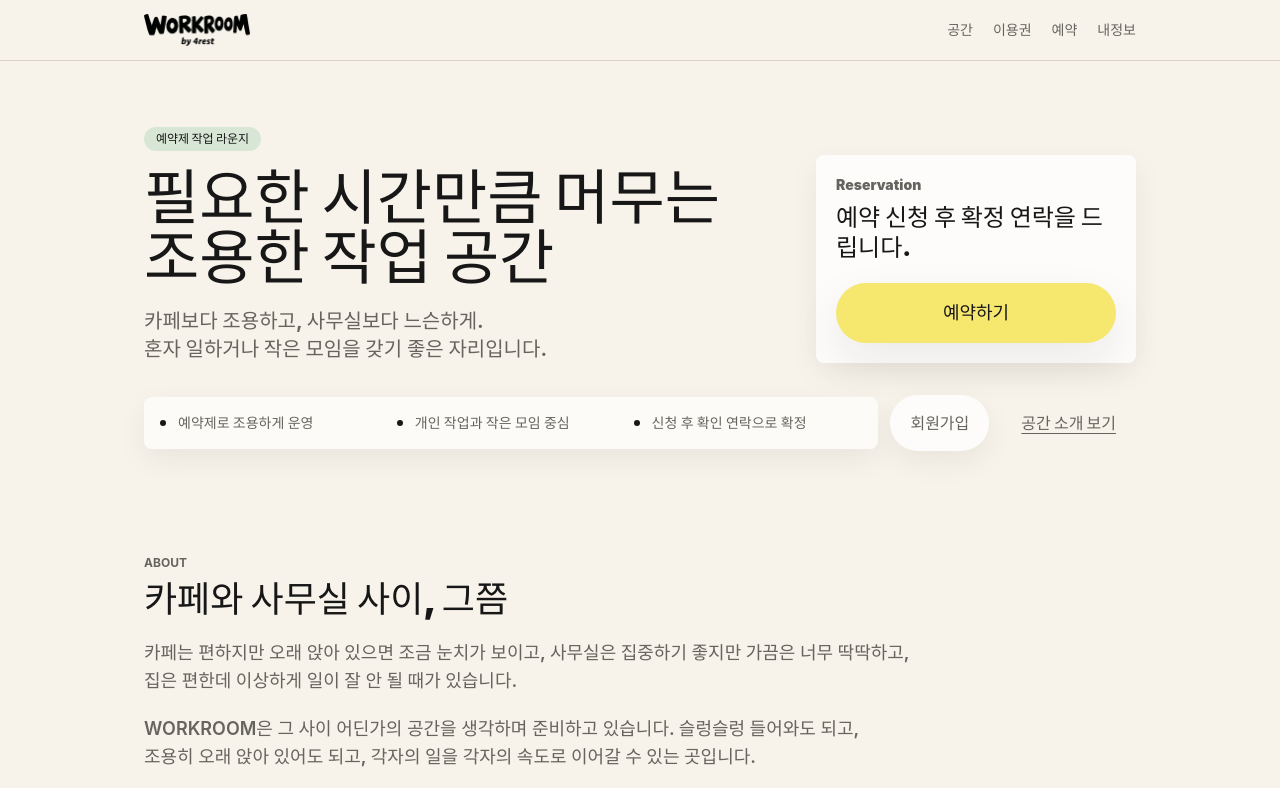
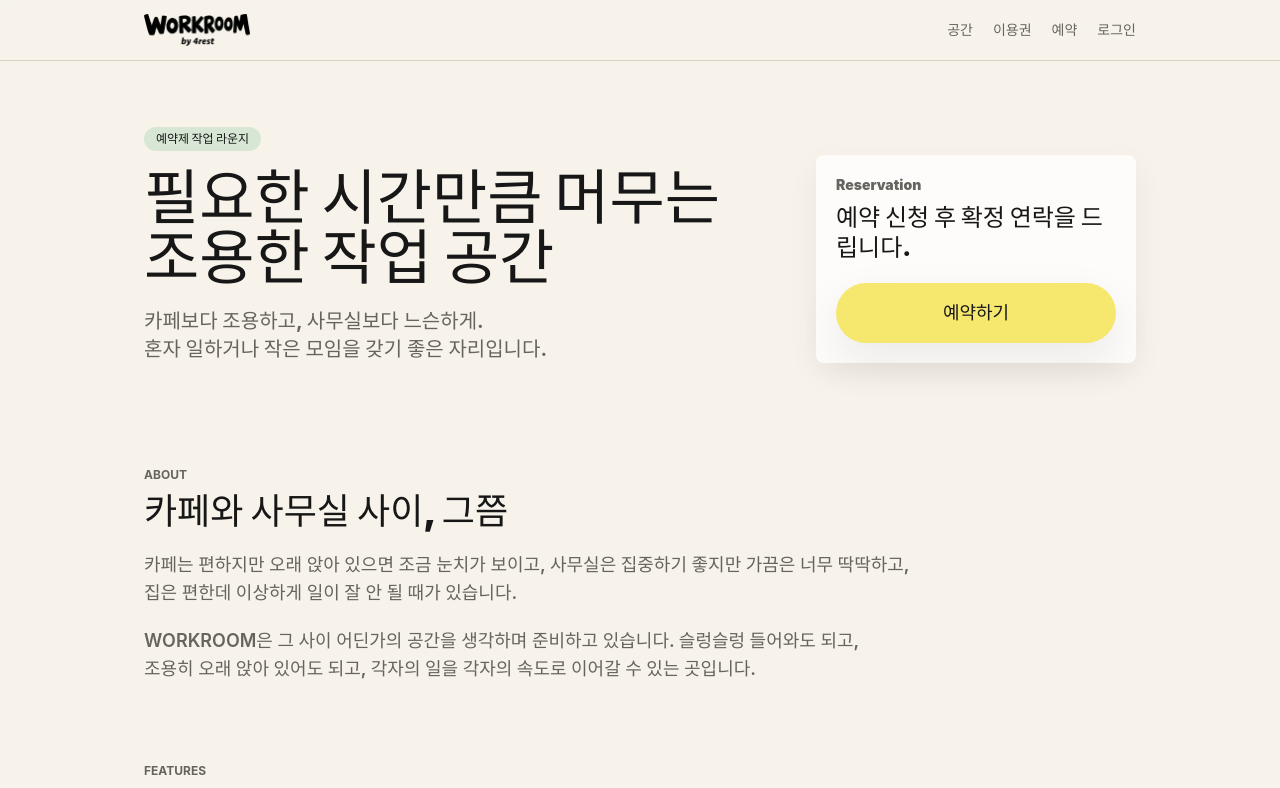
Before and after one commit to 4restyou/workroom-by-4rest, a React (Vite) app: page / in a window 1280 px wide. Shown: the top 788 px of the page. Built offline with nearby package versions, Linux system fonts and the light colour scheme; no server answers; the database is empty.

Commit message:
Clean hero actions and account nav

```diff
--- a/src/components/Header.tsx
+++ b/src/components/Header.tsx
@@ -1,4 +1,8 @@
+import { useEffect, useState } from "react";
 import { Link, NavLink } from "react-router-dom";
+import { getCurrentProfile } from "../lib/profiles";
+import { supabase } from "../lib/supabase";
+import type { Profile } from "../lib/types";
 import logoSig from "../../assets/logo/logo_sig.png";
 
 type HeaderProps = {
@@ -6,6 +10,26 @@ type HeaderProps = {
 };
 
 export default function Header({ isAdmin }: HeaderProps) {
+  const [profile, setProfile] = useState<Profile | null>(null);
+
+  useEffect(() => {
+    async function loadProfile() {
+      if (!supabase) return;
+      const loadedProfile = await getCurrentProfile();
+      setProfile(loadedProfile);
+    }
+
+    void loadProfile();
+    const {
+      data: { subscription },
+    } =
+      supabase?.auth.onAuthStateChange(() => {
+        void loadProfile();
+      }) ?? { data: { subscription: null } };
+
+    return () => subscription?.unsubscribe();
+  }, []);
+
   return (
     <header className="sticky top-0 z-40 border-b border-workroom-line bg-workroom-background/90 backdrop-blur">
       <div className="mx-auto flex max-w-5xl items-center justify-between gap-3 px-4 py-3.5">
@@ -25,7 +49,8 @@ export default function Header({ isAdmin }: HeaderProps) {
               <a href="/#space">공간</a>
               <a href="/#pricing">이용권</a>
               <Link to="/reserve">예약</Link>
-              <Link to="/account">내정보</Link>
+              {profile?.role === "admin" ? <Link to="/admin/reservations">관리자</Link> : null}
+              <Link to={profile ? "/account" : "/login"}>{profile ? "내정보" : "로그인"}</Link>
             </>
           )}
         </nav>
--- a/src/pages/Home.tsx
+++ b/src/pages/Home.tsx
@@ -28,12 +28,6 @@ const features = [
     body: "작업 중 필요한 커피와 간단한 출력 기능을 준비합니다.",
     mark: "4",
   },
-];
-
-const roomNotes = [
-  "예약제로 조용하게 운영",
-  "개인 작업과 작은 모임 중심",
-  "신청 후 확인 연락으로 확정",
 ];
 
 export default function Home() {
@@ -81,23 +75,6 @@ export default function Home() {
               예약하기
             </Link>
           </div>
-        </div>
-
-        <div className="mt-8 grid gap-3 sm:grid-cols-[1fr_auto_auto] sm:items-center">
-          <ul className="grid gap-2 rounded-card bg-white/70 p-4 shadow-soft sm:grid-cols-3">
-            {roomNotes.map((note) => (
-              <li className="flex items-center gap-3 text-sm font-bold text-workroom-muted" key={note}>
-                <span className="h-1.5 w-1.5 rounded-full bg-workroom-text" />
-                <span>{note}</span>
-              </li>
-            ))}
-          </ul>
-          <Link className="rounded-full bg-white/80 px-5 py-4 text-center font-black text-workroom-muted shadow-soft" to="/login">
-            회원가입
-          </Link>
-          <a className="rounded-full bg-transparent px-5 py-4 text-center font-black text-workroom-muted underline underline-offset-4" href="#space">
-            공간 소개 보기
-          </a>
         </div>
       </section>
 
```
